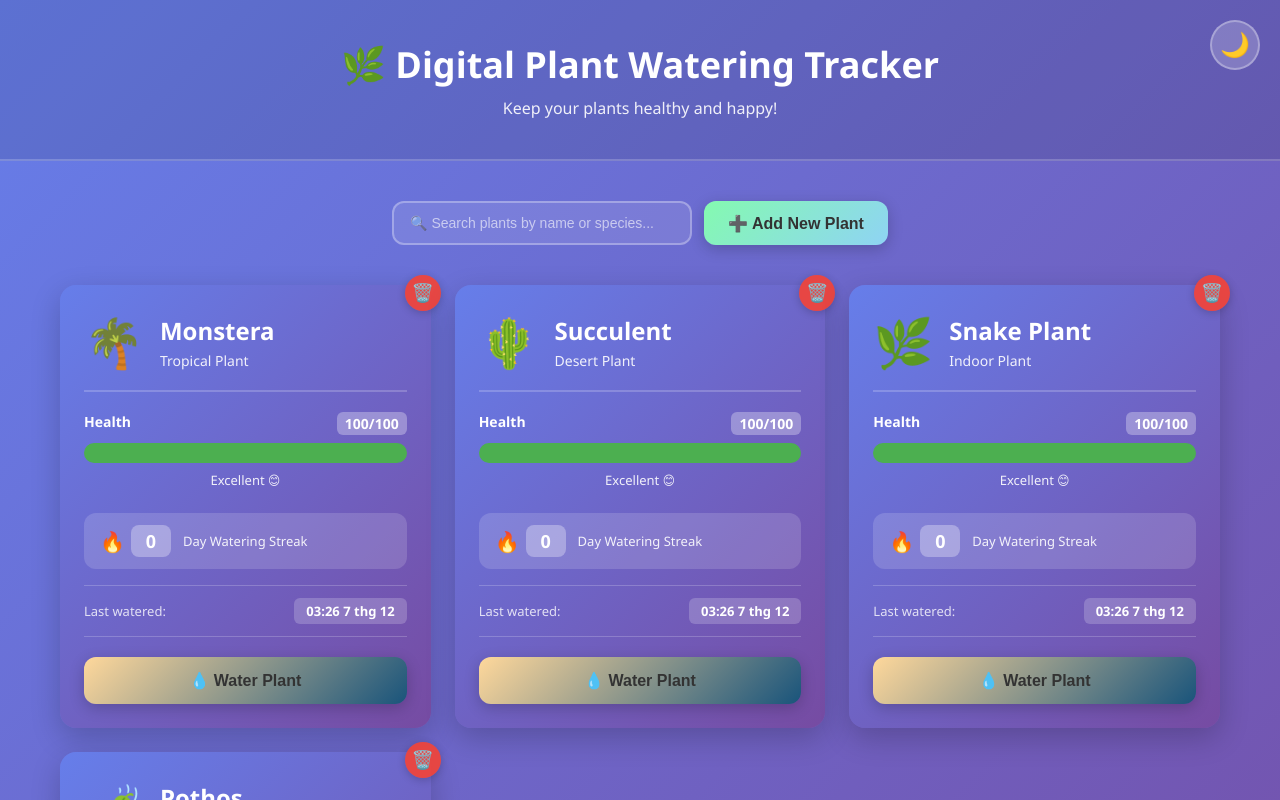
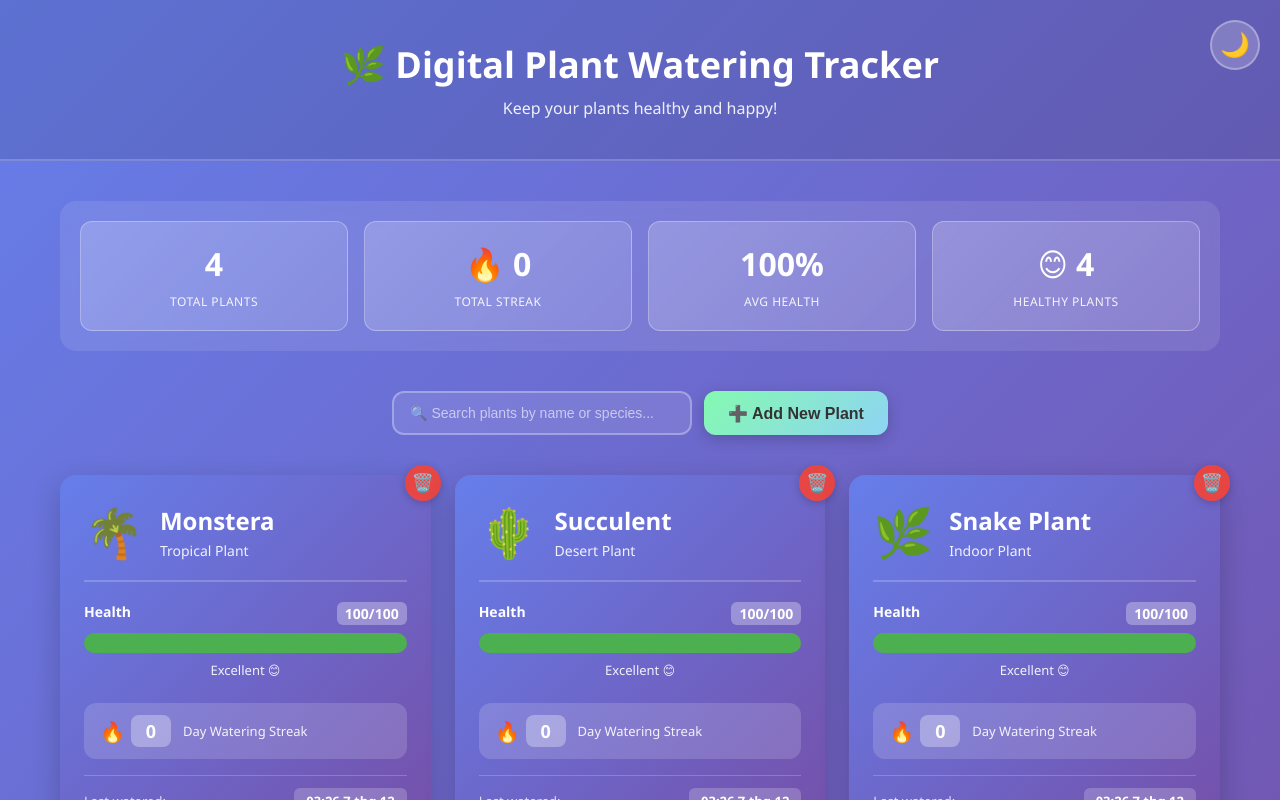
Before and after one commit to luanhi1094/plant-tracker, a React (Vite) app: page / in a window 1280 px wide. Shown: the top 800 px of the page. Built offline with nearby package versions, Linux system fonts and the light colour scheme.

Commit message:
Feature: Add statistics dashboard

```diff
--- a/src/App.tsx
+++ b/src/App.tsx
@@ -1,5 +1,6 @@
 import React, { useState, useEffect } from "react";
 import PlantCard from "./components/PlantCard";
+import Statistics from "./components/Statistics";
 import { Plant, createPlant, waterPlant } from "./models/Plant";
 import { savePlantsToStorage, loadPlantsFromStorage } from "./utils/storage";
 import "./App.css";
@@ -91,6 +92,8 @@ const App: React.FC = () => {
       </header>
 
       <main className="app-main">
+        <Statistics plants={plants} />
+
         <div className="controls">
           <input
             type="text"
--- /dev/null
+++ b/src/components/Statistics.module.css
@@ -0,0 +1,53 @@
+.stats {
+  display: grid;
+  grid-template-columns: repeat(auto-fit, minmax(150px, 1fr));
+  gap: 16px;
+  margin-bottom: 40px;
+  padding: 20px;
+  background: rgba(255, 255, 255, 0.1);
+  border-radius: 16px;
+  backdrop-filter: blur(10px);
+}
+
+.statCard {
+  background: linear-gradient(135deg, rgba(255, 255, 255, 0.2) 0%, rgba(255, 255, 255, 0.1) 100%);
+  padding: 20px;
+  border-radius: 12px;
+  text-align: center;
+  border: 1px solid rgba(255, 255, 255, 0.3);
+  color: white;
+  transition: all 0.3s ease;
+}
+
+.statCard:hover {
+  background: linear-gradient(135deg, rgba(255, 255, 255, 0.3) 0%, rgba(255, 255, 255, 0.2) 100%);
+  transform: translateY(-5px);
+  box-shadow: 0 8px 20px rgba(0, 0, 0, 0.2);
+}
+
+.statNumber {
+  font-size: 32px;
+  font-weight: bold;
+  margin-bottom: 8px;
+}
+
+.statLabel {
+  font-size: 12px;
+  opacity: 0.9;
+  text-transform: uppercase;
+  letter-spacing: 0.5px;
+}
+
+@media (max-width: 480px) {
+  .stats {
+    grid-template-columns: repeat(2, 1fr);
+  }
+
+  .statNumber {
+    font-size: 24px;
+  }
+
+  .statLabel {
+    font-size: 11px;
+  }
+}
--- /dev/null
+++ b/src/components/Statistics.tsx
@@ -0,0 +1,40 @@
+import React from "react";
+import { Plant, calculateHealthScore } from "../models/Plant";
+import styles from "./Statistics.module.css";
+
+interface StatisticsProps {
+  plants: Plant[];
+}
+
+const Statistics: React.FC<StatisticsProps> = ({ plants }) => {
+  const totalPlants = plants.length;
+  const totalStreak = plants.reduce((sum, plant) => sum + plant.wateringStreak, 0);
+  const avgHealth = plants.length > 0
+    ? Math.round(plants.reduce((sum, plant) => sum + calculateHealthScore(plant), 0) / plants.length)
+    : 0;
+
+  const healthyPlants = plants.filter((p) => calculateHealthScore(p) >= 80).length;
+
+  return (
+    <div className={styles.stats}>
+      <div className={styles.statCard}>
+        <div className={styles.statNumber}>{totalPlants}</div>
+        <div className={styles.statLabel}>Total Plants</div>
+      </div>
+      <div className={styles.statCard}>
+        <div className={styles.statNumber}>🔥 {totalStreak}</div>
+        <div className={styles.statLabel}>Total Streak</div>
+      </div>
+      <div className={styles.statCard}>
+        <div className={styles.statNumber}>{avgHealth}%</div>
+        <div className={styles.statLabel}>Avg Health</div>
+      </div>
+      <div className={styles.statCard}>
+        <div className={styles.statNumber}>😊 {healthyPlants}</div>
+        <div className={styles.statLabel}>Healthy Plants</div>
+      </div>
+    </div>
+  );
+};
+
+export default Statistics;
```
